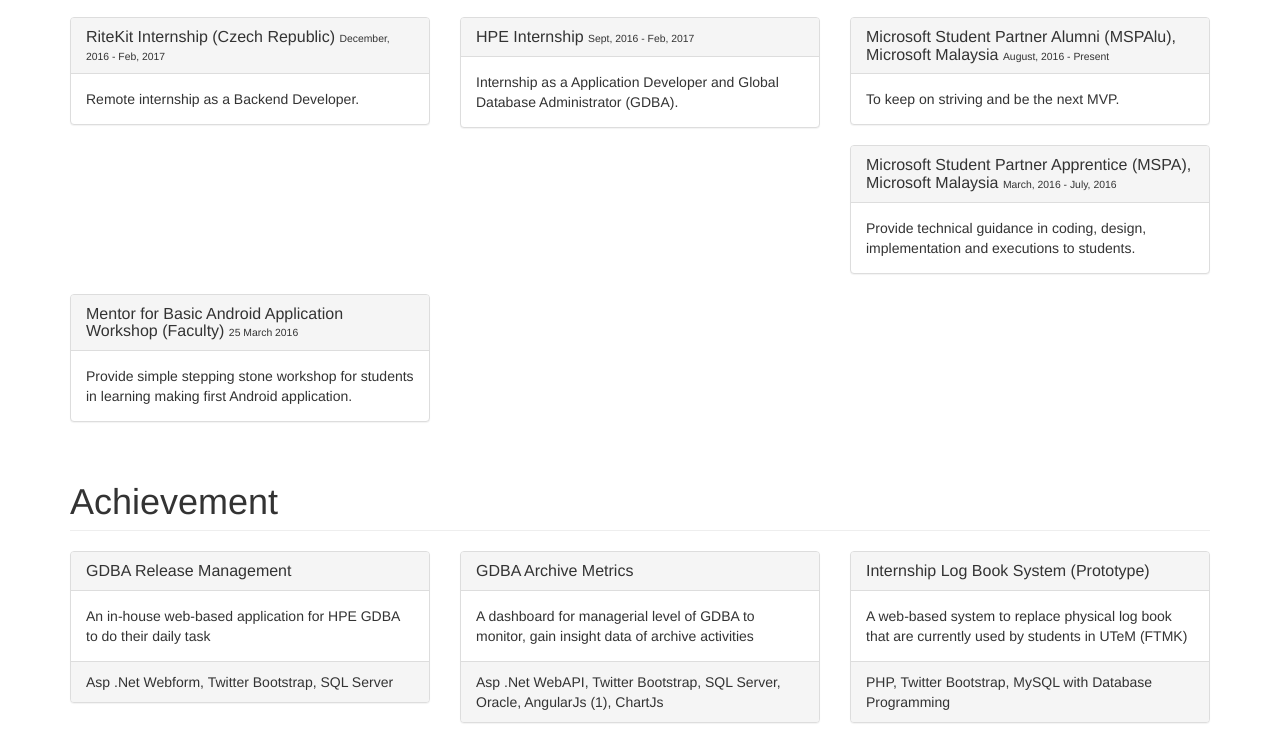
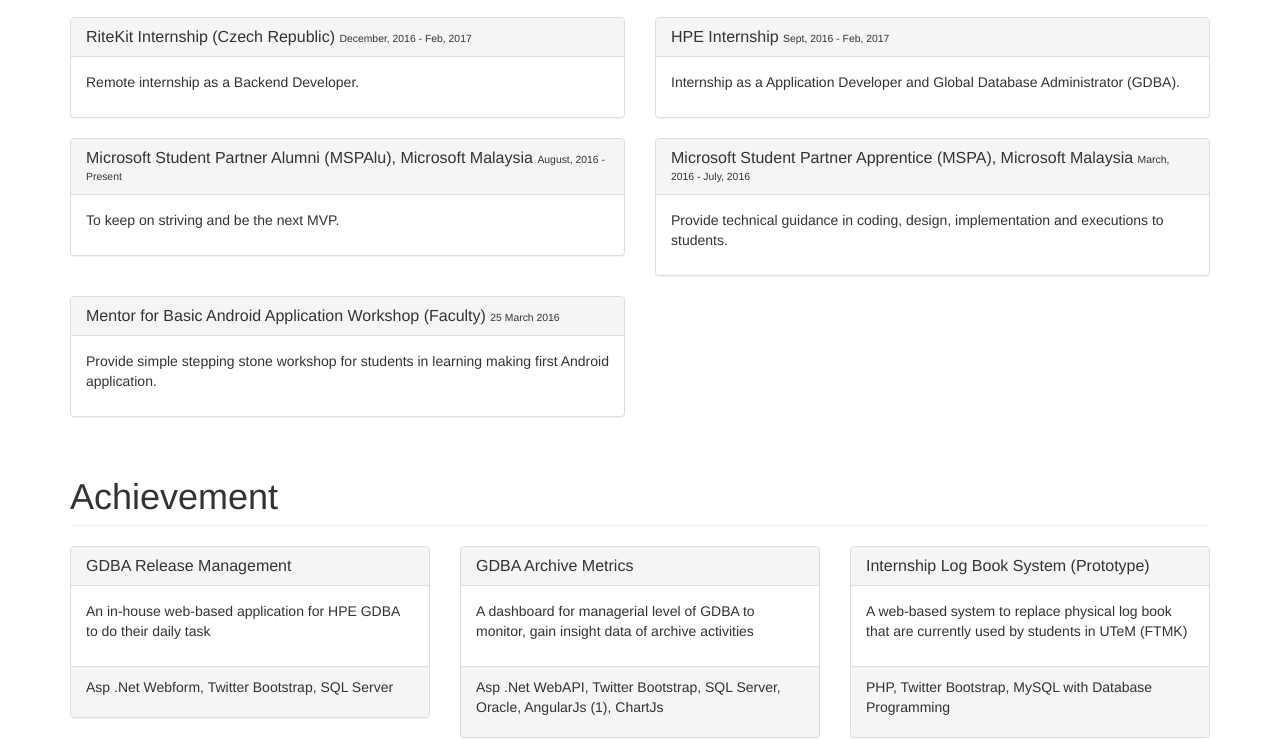
Before and after one commit to wilz5363/wilz5363.github.io, a website: page index.html in a window 1280 px wide. Shown: the part 520-1259 px from the top of the page. Drawn offline with nearby package versions, Linux system fonts and the light colour scheme.

Commit message:
add ritekit and change grid in experience

```diff
--- a/index.html
+++ b/index.html
@@ -66,7 +66,7 @@
         <h1 class="page-header">Experience</h1>
         <div class="row">
             <div ng-repeat="exp in experieces">
-                <div class="col-xs-12 col-sm-12 col-md-4 col-lg-4">
+                <div class="col-xs-12 col-sm-12 col-md-6 col-lg-6">
                     <div class="panel panel-default">
                         <div class="panel-heading">
                             <h3 class="panel-title">{{exp.Title}}
@@ -74,7 +74,7 @@
                             </h3>
                         </div>
                         <div class="panel-body">
-                            {{exp.Desc}}
+                            <p>{{exp.Desc}}</p>
                         </div>
                     </div>
                 </div>
@@ -92,10 +92,10 @@
                             <h3 class="panel-title">{{achi.Title}}</h3>
                         </div>
                         <div class="panel-body">
-                            {{achi.Desc}}
+                           <p>{{achi.Desc}}</p>
                         </div>
                         <div class="panel-footer">
-                            {{achi.TechUsed}}
+                            <p>{{achi.TechUsed}}</p>
                         </div>
                     </div>
                 </div>
--- a/js/controller.js
+++ b/js/controller.js
@@ -44,7 +44,7 @@
             'Title': 'Mentor for Basic Android Application Workshop (Faculty)',
             'Date': '25 March 2016',
             'Desc': 'Provide simple stepping stone workshop for students in learning making first Android application.'
-        }
+        },
     ]
 });
 
```
